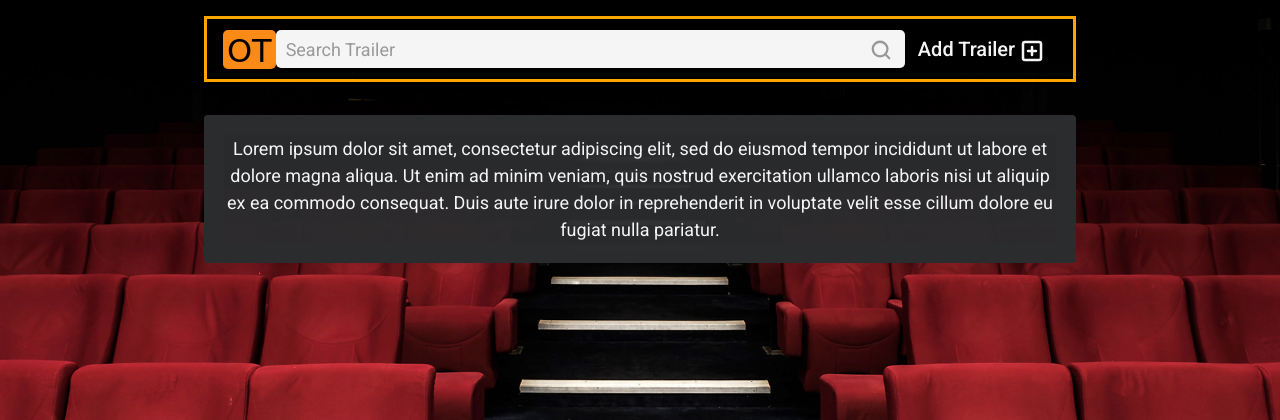
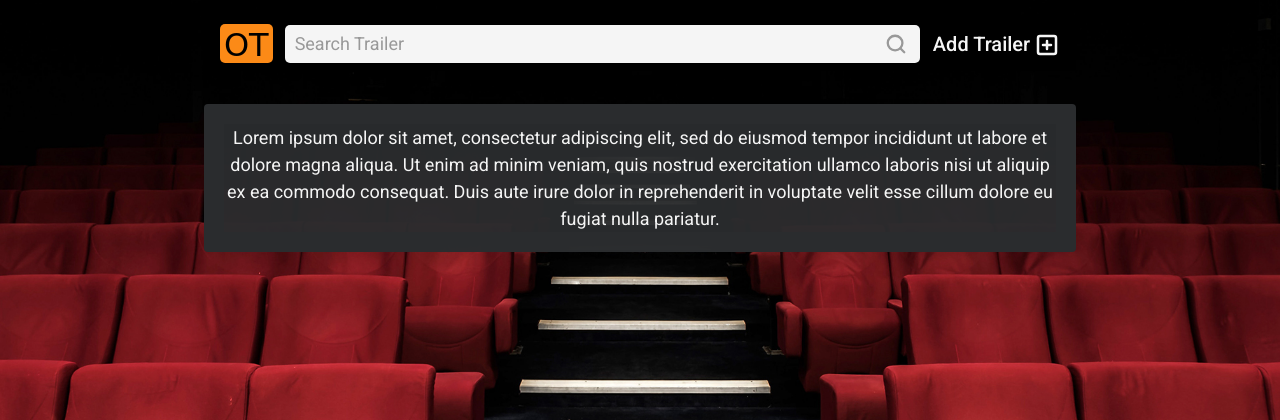
Before and after one commit to Dom-888/Third-Milestone-Project, a Flask app: page / in a window 1280 px wide. Shown: the top 420 px of the page. Run offline with Flask 2, Linux system fonts and the light colour scheme; data that the repository does not hold is empty; some libraries are stand-ins or nearby versions; some web fonts are replaced.

Commit message:
Add style to navbar - Fix elements margins - Remove float rules (redundant with flexbox) - Add background color - Change searchbar placeholder text for small viewports

```diff
--- a/static/css/style.css
+++ b/static/css/style.css
@@ -23,10 +23,10 @@ body {
 /*---------------Navbar---------------*/
 
 .navbar {
-    border: solid orange;
+    background-color: #000;
     display: flex;
-    /* height: 50px; */
-    margin: calc(0.5vw + 10px);
+    /* margin: 0 calc(0.5vw + 10px) calc(0.5vw + 10px); */
+    margin: calc(0.5vw + 10px)
 }
 
 #logo {
@@ -52,6 +52,7 @@ body {
     border: none;
     border-radius: 5px;
     padding-left: 8px;
+    margin: auto 12px;
 }
 
 .searchbar input {
@@ -60,6 +61,10 @@ body {
     flex-grow: 1;
     border: inherit;
     border-radius: inherit;
+}
+
+#input-search-lg {
+    display: none;
 }
 
 #btn-search {
@@ -73,10 +78,10 @@ body {
 }
 
 #btn-add-trailer {
-    float: right;
     color: #f5f5f5;
     font-weight: 500;
     font-size: 20px;
+    padding: 0;
 }
 
 #btn-add-trailer:hover {
@@ -183,4 +188,12 @@ input {
     #btn-add-trailer span {
         display: inline !important;
     }
+
+    #input-search-sm {
+        display: none;
+    }
+
+    #input-search-lg {
+        display: inline-block;
+    }
 }
--- a/templates/base.html
+++ b/templates/base.html
@@ -30,7 +30,8 @@
                 <a href="{{url_for('get_trailers')}}" id="logo"><h2>OT</h2></a>
 					<form class="searchbar" id="search-form" action="{{ url_for('search_trailers') }}"
 						method="POST">
-						<input name="input-search" id="input-search" type="text" size="1" placeholder="Search Trailer">
+						<input name="input-search" id="input-search-sm" type="text" size="1" placeholder="Search..">
+                        <input name="input-search" id="input-search-lg" type="text" size="1" placeholder="Search Trailer">
 						<button type="submit button" id="btn-search" class="btn"><i data-feather="search"></i></button>
 					</form>
 					<button type="button" id="btn-add-trailer" class="btn" onclick="loadAddModal(this)"><span class="d-none">Add Trailer </span><i data-feather="plus-square"></i></button>
```
